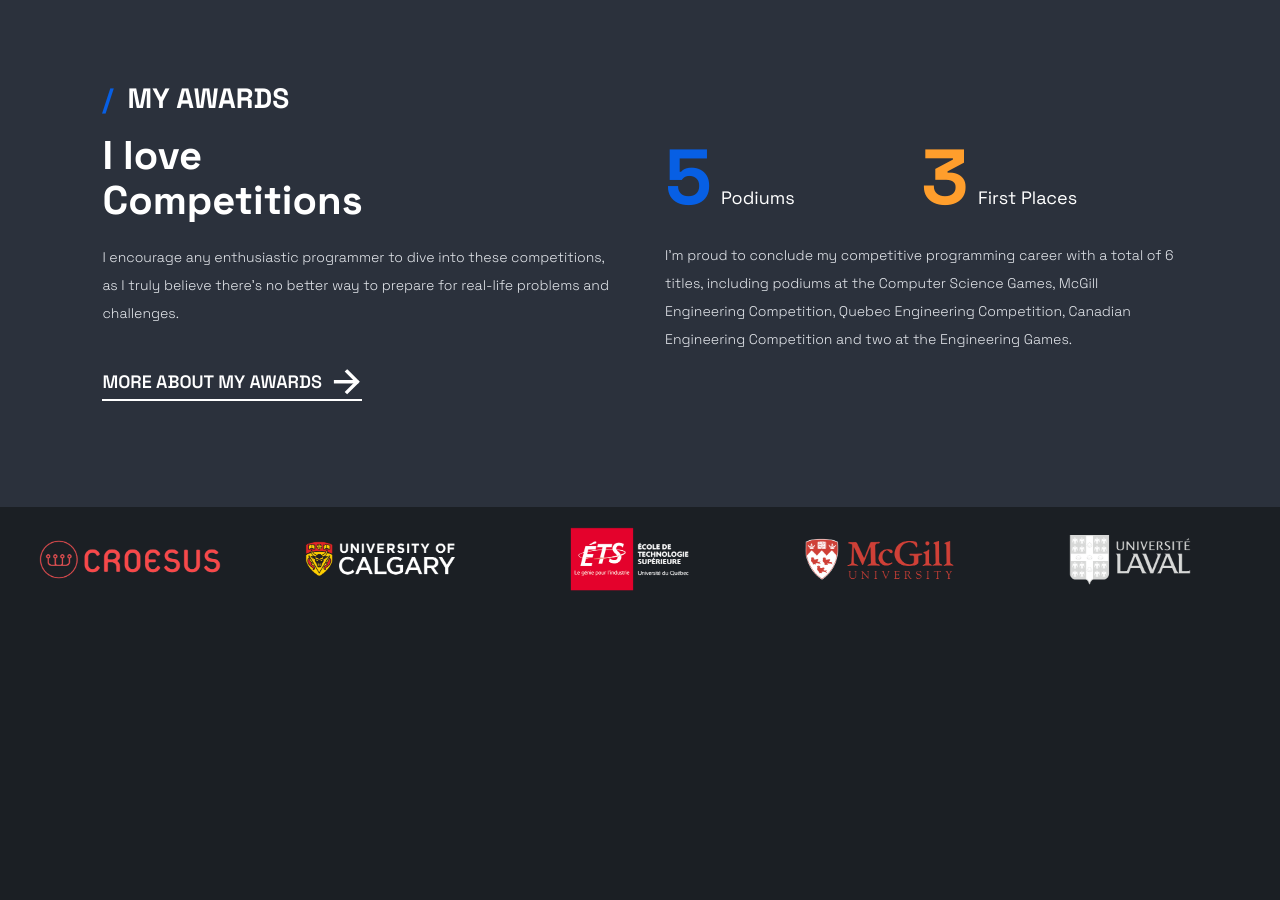
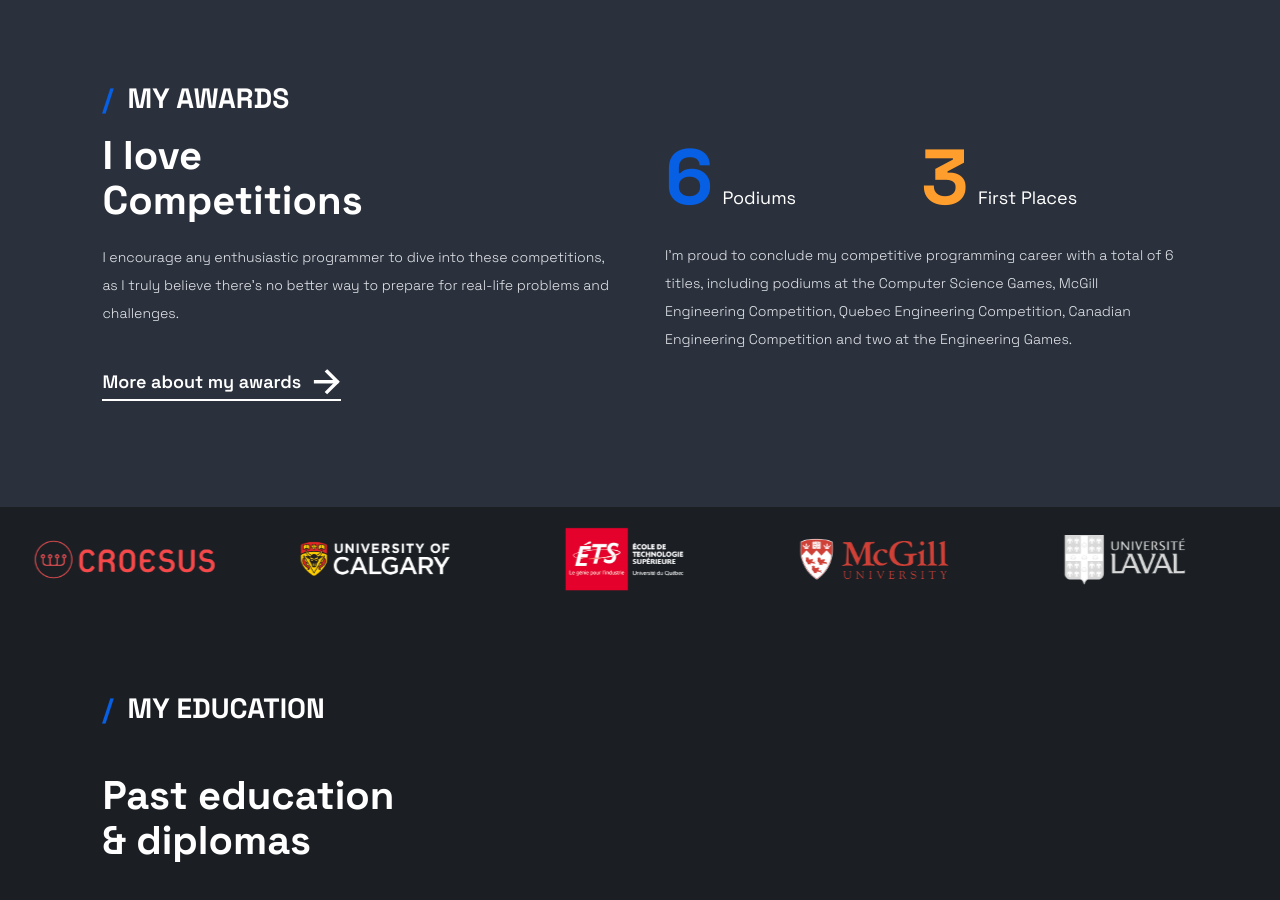
Before and after one commit to dbreton333/david.breton.web, a Next.js app: page / in a window 1280 px wide. Shown: the part 740-1640 px from the top of the page. Before the commit the page ends 1347 px from the top, so only its background shows below. Built offline with nearby package versions, Linux system fonts and the light colour scheme.

Commit message:
carousel

```diff
--- a/src/app/components/AwardsSection.tsx
+++ b/src/app/components/AwardsSection.tsx
@@ -73,14 +73,14 @@ const AwardsSection = () => {
                     and challenges.
                     </p>
                     <div className={styles.link_button_frame}>
-                        <LinkButton href="/awards" text="MORE ABOUT MY AWARDS " textSize='h5' arrowSize={30}/>
+                        <LinkButton href="/awards" text="More about my awards " textSize='h5' arrowSize={30}/>
                     </div>
                 </div>
 
                 <div className={styles.right_content}>
                     <div className={styles.award_count}>
                         <div className={styles.podiums}>
-                            <AnimatedCounter targetNumber={5} colorClass={styles.podiums_nbr}/>
+                            <AnimatedCounter targetNumber={6} colorClass={styles.podiums_nbr}/>
                             <p className={`h5`}>
                             &nbsp;&nbsp;Podiums
                             </p>
--- a/src/app/components/EducationSection.module.css
+++ b/src/app/components/EducationSection.module.css
@@ -0,0 +1,67 @@
+.content {
+    display: flex;
+    flex-direction: column;
+    align-items: flex-start;
+    justify-content: space-between;
+    height: 100%;
+    width: 100%;
+    padding-top: 8%;
+    padding-bottom: 8%;
+}
+
+.header {
+    width: 100%;
+    display: flex;
+    flex-direction: row;
+    align-items: center;
+    justify-content: flex-start;
+    margin-bottom: 50px;
+}
+
+.sub_header {
+    width: 100%;
+    display: flex;
+    flex-direction: row;
+    align-items: center;
+    justify-content: flex-start;
+}
+
+.slash {
+    color: #075FE4;
+}
+
+.devider {
+    height: 1px;
+    width: 100%;
+    margin-top: 50px;
+    background-color: #5D6C83;
+}
+
+.right_content {
+    display: flex;
+    flex-direction: column;
+    align-items: center;
+    justify-content: flex-start;
+    padding-top: 20px;
+    width: 50%;
+    height: 100%;
+    margin-left: 50px;
+}
+
+.left_content {
+    display: flex;
+    flex-direction: column;
+    align-items: flex-start;
+    justify-content: flex-start;
+    height: 100%;
+    width: 50%;
+    padding-top: 20px;
+}
+
+.education_content {
+    display: flex;
+    flex-direction: row;
+    align-items: flex-start;
+    width: 100%;
+    height: 100%;
+}
--- a/src/app/components/EducationSection.tsx
+++ b/src/app/components/EducationSection.tsx
@@ -4,8 +4,31 @@ import styles from "./EducationSection.module.css";
 const EducationSection = () => {
     return (
         <div className={styles.content}>
+            <div className={styles.header}>
+                <h2 className={`${styles.slash} h4 font-sem-bold`}>
+                    / &nbsp;
+                </h2>
+                <h2 className={`h4 font-sem-bold`}>
+                    MY EDUCATION
+                </h2>
+            </div>
+            <div className={styles.sub_header}>
+                <h2 className={`h2 font-sem-bold`}>
+                    Past education <br />
+                    & diplomas
+                </h2>
+            </div>
+            <div className={`${styles.devider}`}/>
 
+            <div className={styles.education_content}>
+                <div className={styles.left_content}>
 
+                </div>
+
+                <div className={styles.right_content}>
+
+                </div>
+            </div>
         </div>
     );
 }
--- a/src/app/components/IntroductionSection.module.css
+++ b/src/app/components/IntroductionSection.module.css
@@ -55,7 +55,7 @@
 .devider {
     height: 1px;
     width: 100%;
-    background-color: #2D343F;
+    background-color: #5D6C83;
 }
 
 .section_devider {
--- a/src/app/components/IntroductionSection.tsx
+++ b/src/app/components/IntroductionSection.tsx
@@ -41,7 +41,7 @@ const Introduction = () => {
               I'm <span>{myname}</span>
             </h1>
             <p className={`${showParagraph ? styles.fade_in :styles.hide }  ${styles.paragraph} font-light h6`}>
-              As a dynamic Computer Engineer with a strong  background in computer science competitions
+              As a dynamic Computer Engineer with a strong  background in computer science competitions,
               active committee  involvement, and a diverse portfolio of software projects,
               I've honed my skills as a proficient problem solver, full-stack developer, and
               effective leader.
--- a/src/app/globals.css
+++ b/src/app/globals.css
@@ -195,7 +195,7 @@ a {
   }
   .h3 {
     font-size: 40px;
-    line-height: 45px;
+    line-height: 50px;
   }
   .h4 {
     font-size: 32px;
@@ -203,7 +203,7 @@ a {
   }
   .h5 {
     font-size: 28px;
-    line-height: 30px;
+    line-height: 34px;
   }
   .h6 {
     font-size: 18px;
--- a/src/app/page.tsx
+++ b/src/app/page.tsx
@@ -3,6 +3,7 @@ import HeaderV1 from "./components/HeaderV1";
 import Introduction from "./components/IntroductionSection";
 import AwardsSection from "./components/AwardsSection";
 import CarouselSection from "./components/CarouselSection";
+import EducationSection from "./components/EducationSection";
 
 export default function Home() {
   return (
@@ -15,6 +16,9 @@ export default function Home() {
         <AwardsSection/>
       </div>
       <CarouselSection/>
+      <div className={styles.container}>
+        <EducationSection/>
+      </div>
     </div>
   );
 }
```
Also changed, not shown: public/images/aws-logo.png.
